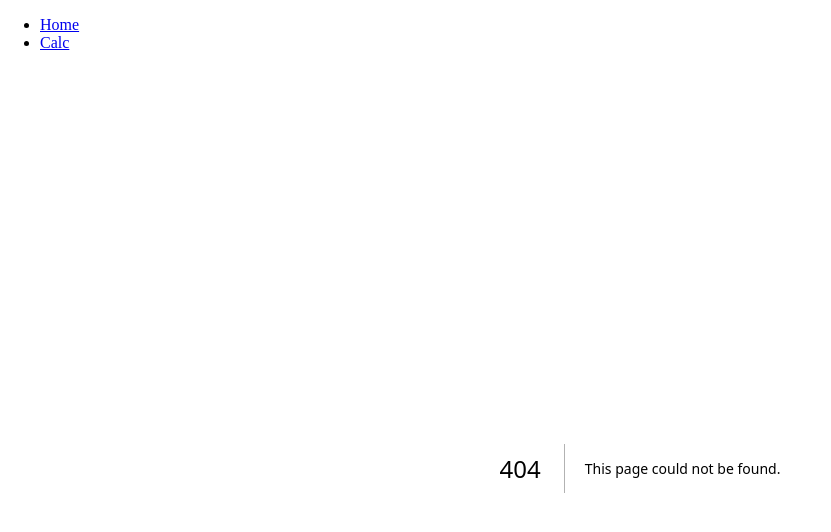
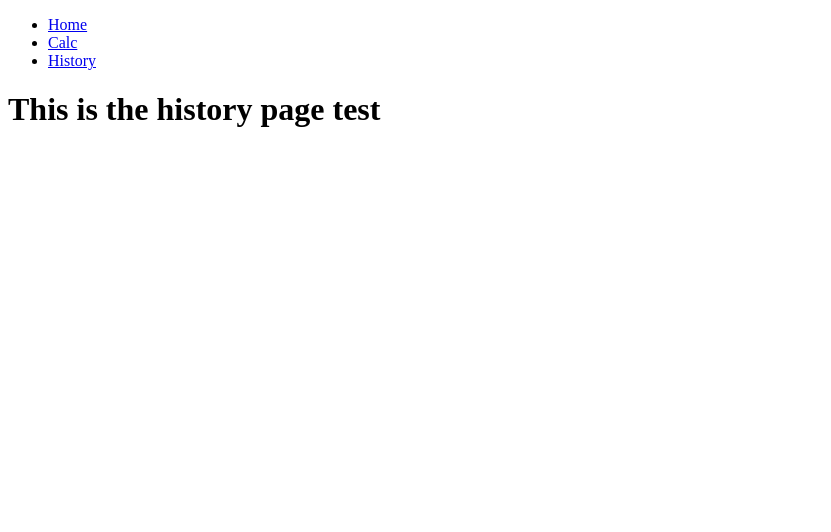
Before and after one commit to LaiaRuizM/SanzClima-full-stack-test, a Next.js app in the folder sanz-clima-next-js-13-app/: page /history in a window 1280 px wide. Before the commit this address had no page. Shown: the top 532 px of the page, without its empty margins (0-831 px from the left). Built offline with nearby package versions, Linux system fonts and the light colour scheme.

Commit message:
feat: add endpoint /history

```diff
--- /dev/null
+++ b/sanz-clima-next-js-13-app/app/history/page.jsx
@@ -0,0 +1,3 @@
+export default function HistoryPage() {
+  return <h1>This is the history page test</h1>;
+}
--- a/sanz-clima-next-js-13-app/app/layout.js
+++ b/sanz-clima-next-js-13-app/app/layout.js
@@ -13,6 +13,10 @@ const links = [
   {
     label: "Calc",
     route: "/calc",
+  },
+  {
+    label: "History",
+    route: "/history",
   },
 ];
 
```
